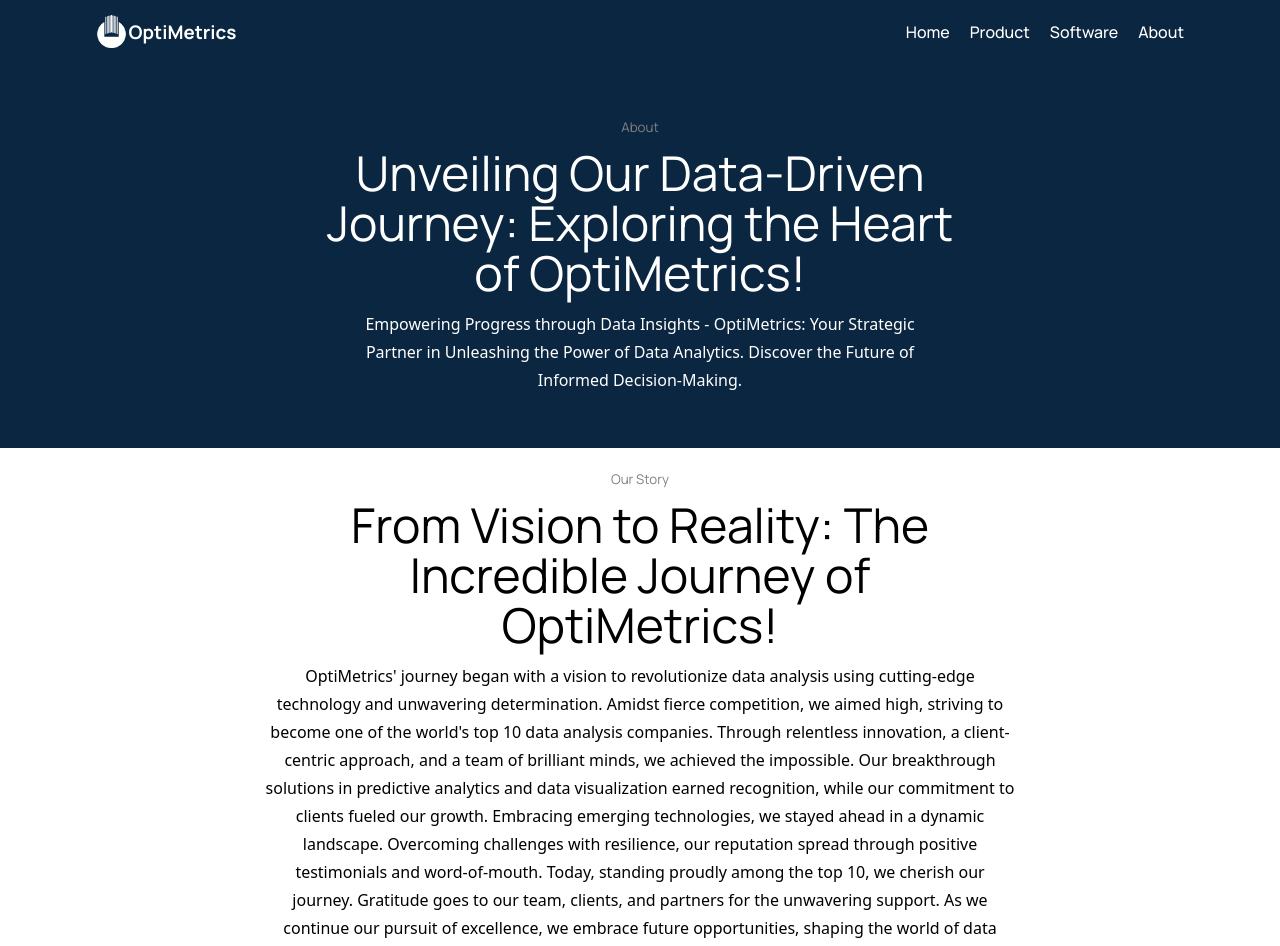
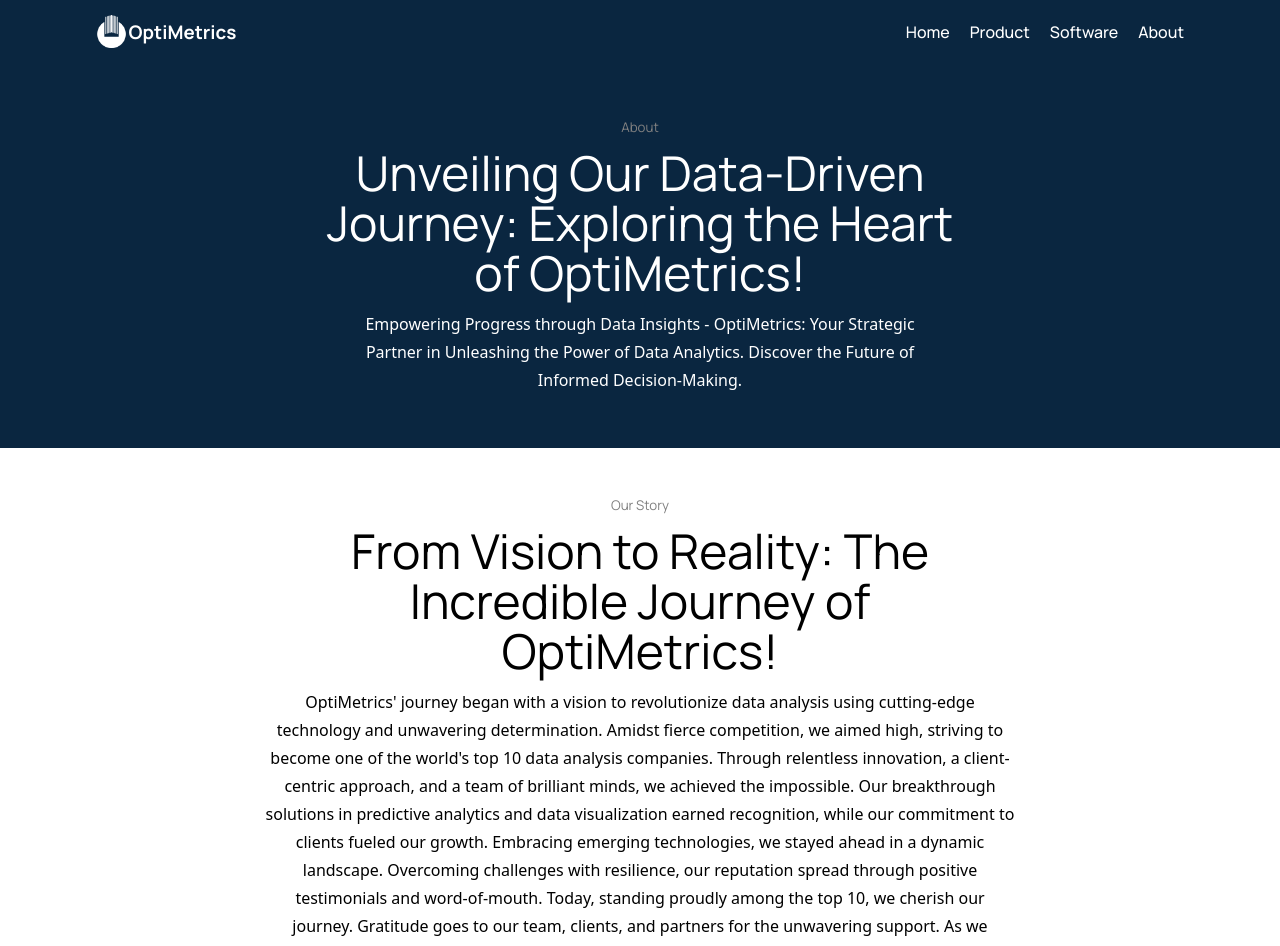
Before and after one commit to Adexbam02/OptiMetrics, a React (Vite) app: page /about in a window 1280 px wide. Shown: the top 946 px of the page. Built offline with nearby package versions, Linux system fonts and the light colour scheme.

Commit message:
Update index.css

```diff
--- a/src/index.css
+++ b/src/index.css
@@ -32,7 +32,6 @@
 .colorPrimary {
   background: var(--color-primary);
 }
-
 
 .reverse {
   flex-direction: row-reverse;
@@ -115,7 +114,7 @@ h2 {
 .titleContainer {
   display: flex;
   width: 100%;
-  height: 184px;
+  /* height: 184px; */
   flex-direction: column;
   justify-content: center;
   align-items: center;
```
